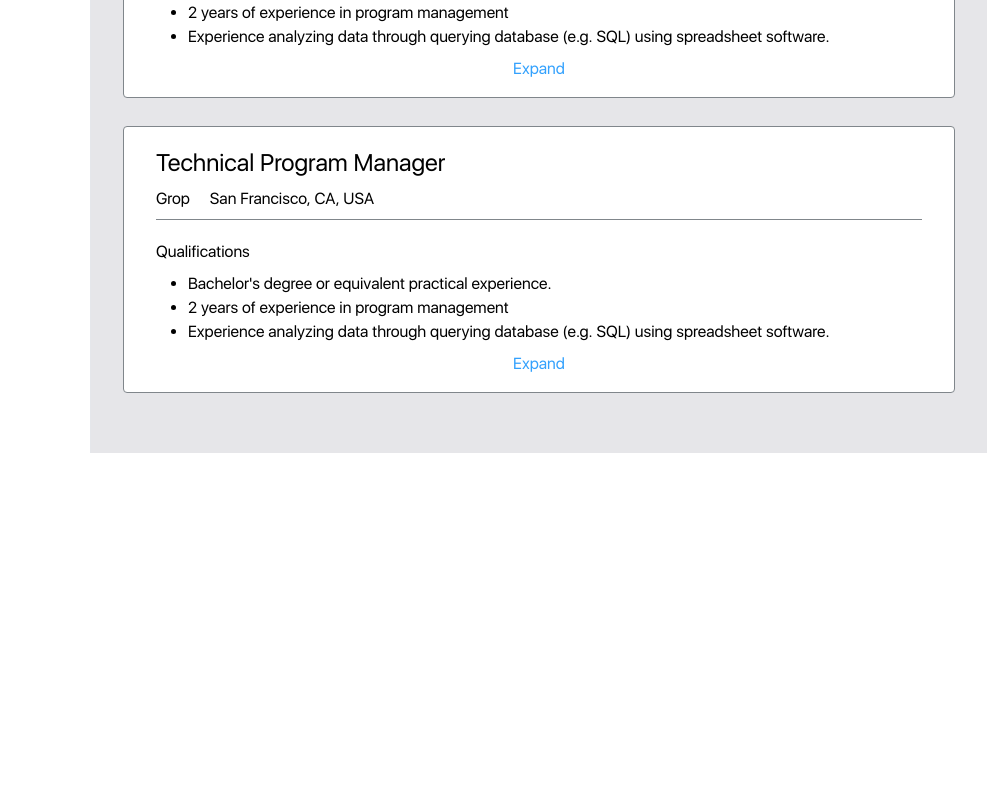
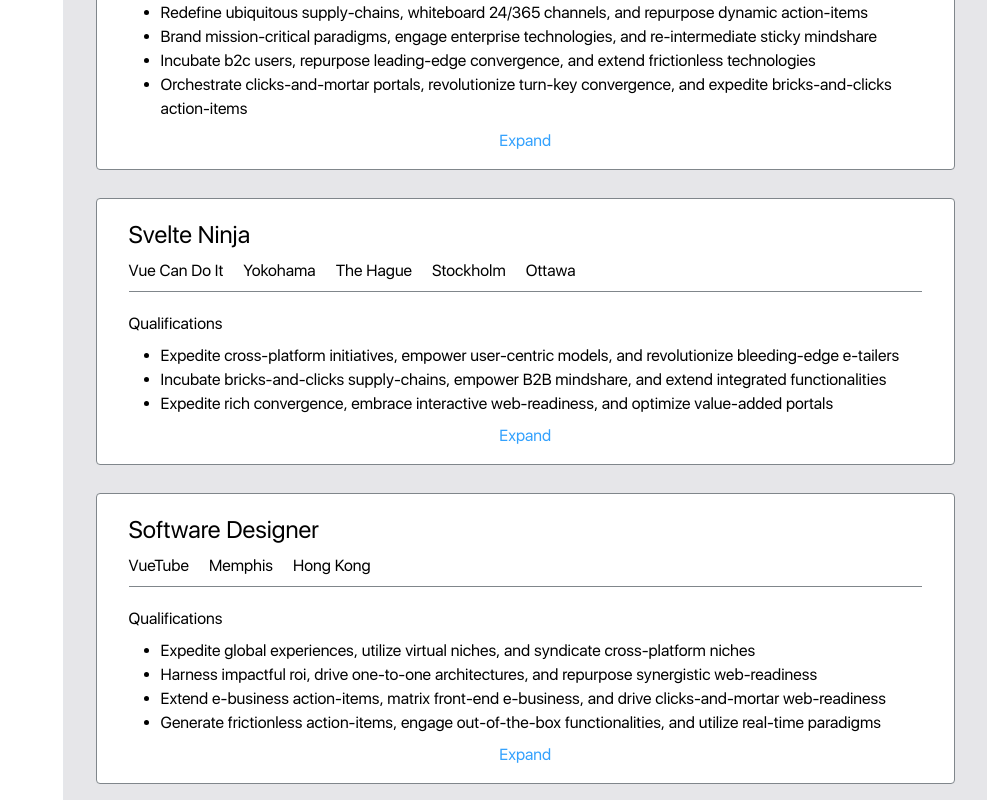
Before and after one commit to francescogropplero/VueFirstProject, a Vue app: page /#/jobs/results in a window 1280 px wide. Shown: the part 560-1360 px from the top of the page, without its empty margins (293-1280 px from the left). Before the commit the page ends 1013 px from the top, so only its background shows below. Built offline with nearby package versions, Linux system fonts and the light colour scheme; data requests are answered from the project's data file.

Commit message:
almost completed mock backend

```diff
--- a/src/components/JobResults/JobListing.vue
+++ b/src/components/JobResults/JobListing.vue
@@ -1,19 +1,19 @@
 <template>
   <li class="mb-7">
     <router-link
-          to="/jobs/results/1"
+      :to="jobPageLink"
       class="mx-auto block rounded border border-solid border-brand-grigio-2 bg-white hover:shadow-gray"
     >
-          <div
-            class="mx-8 border-b border-solid border-brand-grigio-2 pt-5 pb-2"
-          >
-            <h2 class="mb-2 text-2xl">Technical Program Manager</h2>
+      <div class="mx-8 border-b border-solid border-brand-grigio-2 pt-5 pb-2">
+        <h2 class="mb-2 text-2xl">{{ job.title }}</h2>
         <div class="flex flex-row align-middle">
           <div class="mr-5">
-                <span>Grop</span>
+            <span>{{ job.organization }}</span>
           </div>
           <div>
-                <span>San Francisco, CA, USA</span>
+            <ul>
+              <li v-for="location in job.locations" :key="location" class="inline-block mr-5"><span>{{ location }}</span></li>
+            </ul>
           </div>
         </div>
       </div>
@@ -23,17 +23,12 @@
           <h3 class="mt-1 mb-2">Qualifications</h3>
           <div>
             <ul class="list-disc pl-8">
-                  <li>Bachelor's degree or equivalent practical experience.</li>
-                  <li>2 years of experience in program management</li>
-                  <li>
-                    Experience analyzing data through querying database (e.g.
-                    SQL) using spreadsheet software.
-                  </li>
+              <li v-for="qualification in job.minimumQualifications" :key="qualification">{{ qualification }}</li>
             </ul>
           </div>
         </div>
         <div class="mt-2 text-center">
-              <router-link to="/jobs/results/1" class="text-brand-cyan">
+          <router-link :to="jobPageLink" class="text-brand-cyan">
             Expand
           </router-link>
         </div>
@@ -45,5 +40,16 @@
 <script>
 export default {
   name: "JobListing",
+  props: {
+    job: {
+      type: Object,
+      required: true,
+    },
+  },
+  computed: {
+    jobPageLink() {
+      return `/jobs/results/${this.job.id}`
     }
+  }
+};
 </script>
--- a/src/components/JobResults/JobListings.vue
+++ b/src/components/JobResults/JobListings.vue
@@ -1,9 +1,7 @@
 <template>
   <main class="flex-auto bg-brand-grigio p-8">
     <ol>
-      <job-listing />
-      <job-listing />
-      <job-listing />
+      <job-listing v-for="job in jobs" :key="job.id" :job="job" />
     </ol>
   </main>
 </template>
@@ -21,10 +19,9 @@
       jobs: [],
     };
   },
-  mounted() {
-    axios.get("http://localhost:3000/jobs").then((response) => {
-      this.jobs = response.data;
-    });
+  async mounted() {
+    const response = await axios.get("http://localhost:3000/jobs");
+    this.jobs = response.data;
   },
 };
 </script>
```
Also changed, not shown: 1 other file (tests, documents, lock files or other folders). Lines whose indentation alone changed are shown as unchanged.
